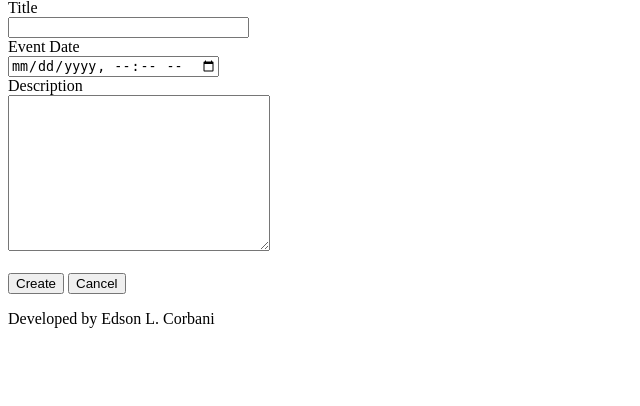
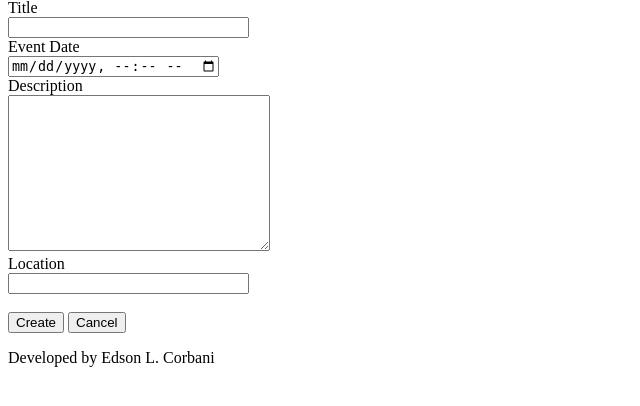
Before and after one commit to eCorbani/schedule, a Django app: page /schedule/event/ in a window 1280 px wide. Shown: the part 154-560 px from the top of the page, without its empty margins (0-640 px from the left). Run offline with Django 5.2, Linux system fonts and the light colour scheme; a user stored in the database is signed in.

Commit message:
Field location added on Event

```diff
--- a/core/models.py
+++ b/core/models.py
@@ -8,6 +8,7 @@ class Event(models.Model):
     title = models.CharField(max_length=100)
     description = models.TextField(blank=True, null=True)
     event_date = models.DateTimeField()
+    location = models.CharField(max_length=100, null=True, blank=True)
     creation_date = models.DateTimeField(auto_now=True)
     user = models.ForeignKey(User, on_delete=models.CASCADE)
 
--- a/core/views.py
+++ b/core/views.py
@@ -52,10 +52,12 @@ def submit_event(request):
         title = request.POST.get('title')
         event_date = request.POST.get('event_date')
         description = request.POST.get('description')
+        location = request.POST.get('location')
         user = request.user
         Event.objects.create(title=title,
                              event_date=event_date,
                              description=description,
+                             location=location,
                              user=user)
 
     return redirect('/')
--- a/templates/event.html
+++ b/templates/event.html
@@ -17,6 +17,10 @@
     <br>
     <textarea name="description" id="" cols="30" rows="10"></textarea>
     <br>
+    <label>Location</label>
+    <br>
+    <input type="text" name="location" size="27">
+    <br>
     <br>
     <button type="submit">Create</button>
     <a href="/">
```
Also changed, not shown: core/migrations/0005_event_location.py (added), db.sqlite3.
